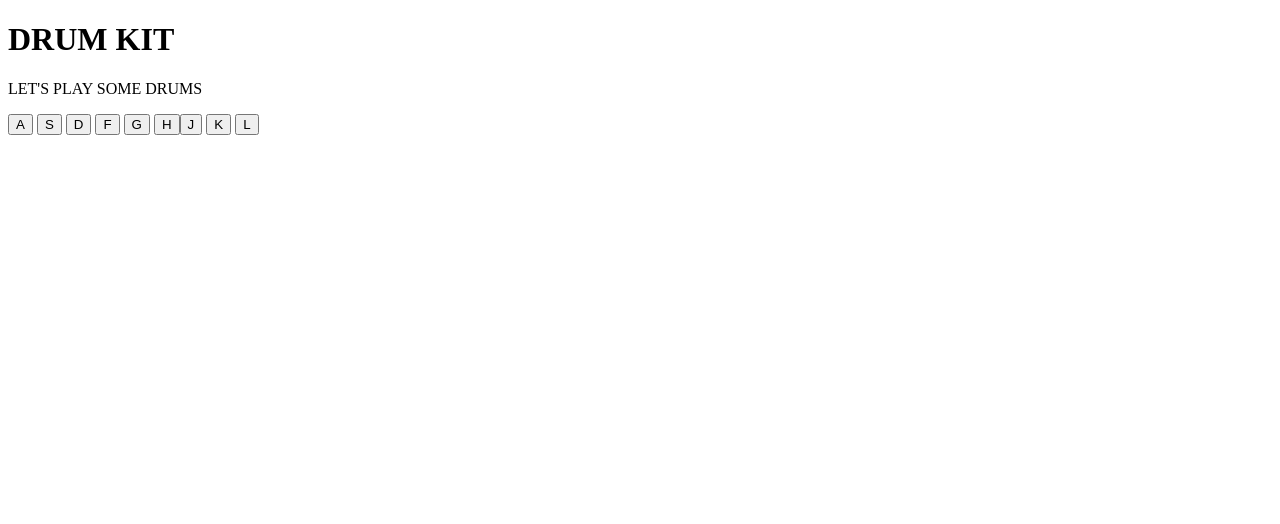
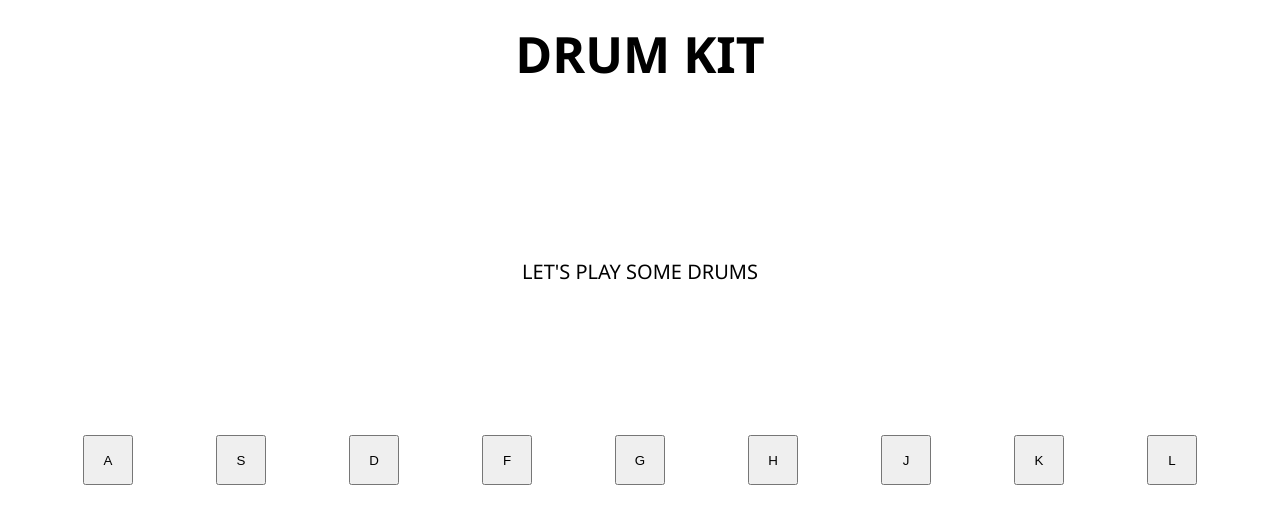
Before and after one commit to JordanLeeDiamond/drumKit, a plain HTML site: page index.html in a window 1280 px wide. Drawn offline with Linux system fonts and the light colour scheme.

Commit message:
basic styling

```diff
--- a/index.html
+++ b/index.html
@@ -8,13 +8,13 @@
     <title>Drum Kit</title>
 </head>
 <body>
-    <div id="header">
+    <div class="header">
         <h1>DRUM KIT</h1>
     </div>
-    <div id="text">
+    <div class="text">
         <p>LET'S PLAY SOME DRUMS</p>
     </div>
-    <div id="buttons">
+    <div class="buttons">
         <button id="a">A
             <audio id="boom" src="sounds/boom.wav"></audio>
         </button>
--- a/style.css
+++ b/style.css
@@ -0,0 +1,41 @@
+* {
+    box-sizing: border-box;
+    margin: 0;
+    padding: 0;
+}
+
+body {
+    align-content: center;
+    text-align: center;
+    font-family: 'Segoe UI', Tahoma, Geneva, Verdana, sans-serif;
+}
+
+.header {
+    padding: 20px;
+}
+
+h1 {
+    font-size: 50px;
+}
+
+.text {
+    padding-top: 150px;
+}
+
+p {
+    font-size: 20px;
+}
+
+.buttons {
+    display: flex;
+    justify-content: space-evenly;
+    text-align: center;
+    align-items: center;
+    padding-top: 150px;
+}
+
+button {
+    width: 50px;
+    height: 50px;
+
+}
```
